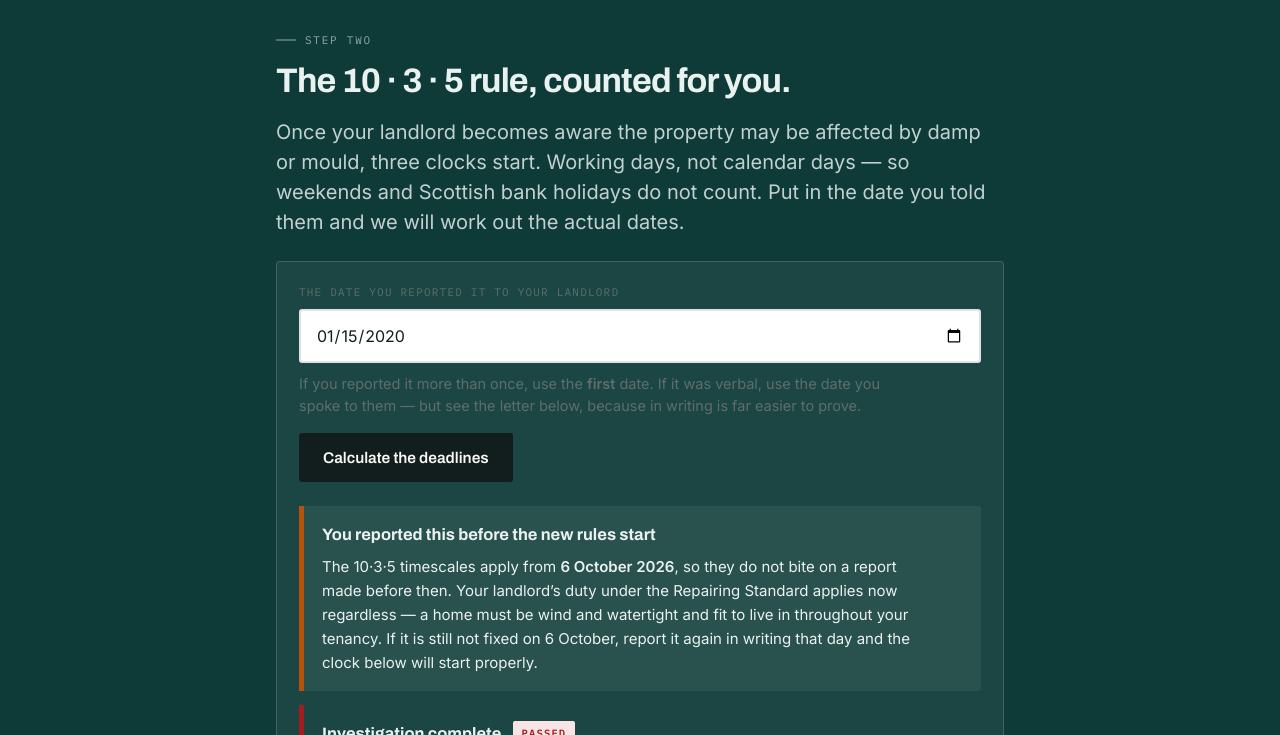
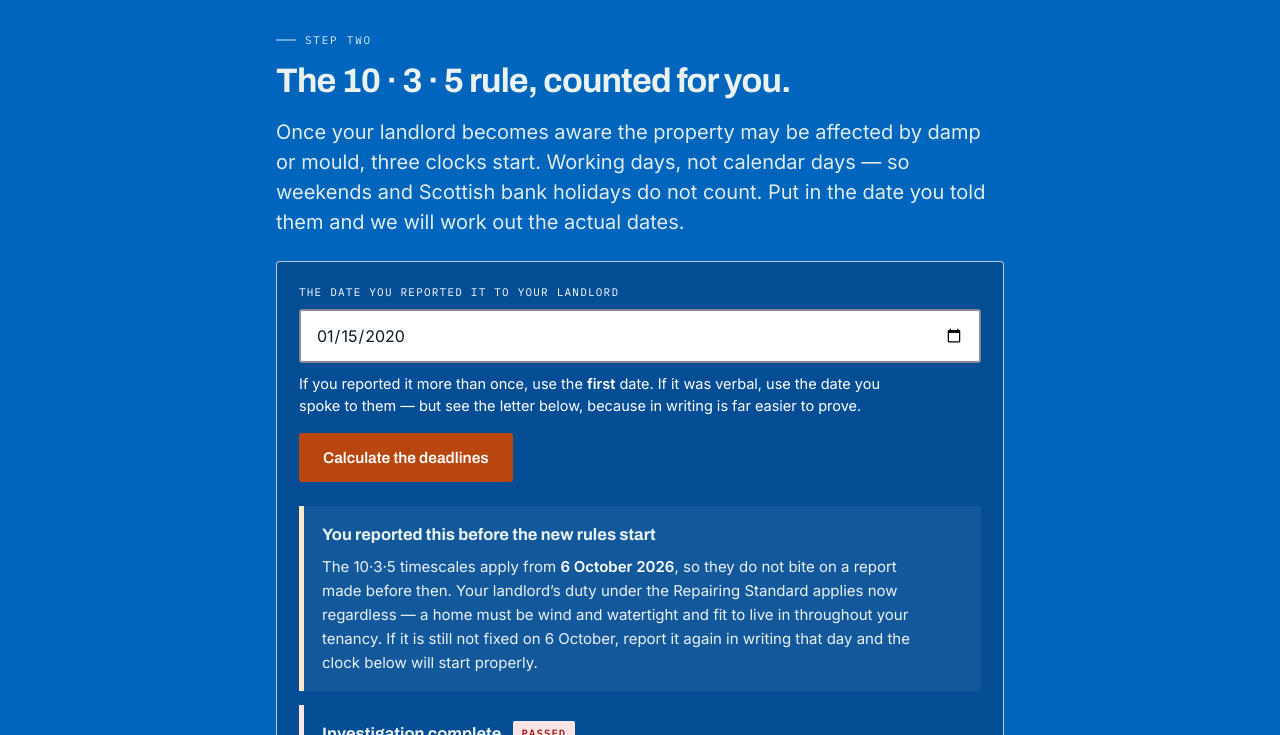
Before and after one commit to jeffjohnwebb280270-afk/dampcheck-scotland, a plain HTML site: page index.html in a window 1280 px wide. Both pictures are taken after typing "2020-01-15" into the empty fields and a click on the button "Calculate the deadlines". Shown: the part 1886-2621 px from the top of the page. Drawn offline with Linux system fonts and the light colour scheme.

Commit message:
Restyle to saltire palette (blue #0065BD + warm accent), fix WCAG AA contrast failures

```diff
--- a/index.html
+++ b/index.html
@@ -10,15 +10,16 @@
 <link href="https://fonts.googleapis.com/css2?family=Archivo:wght@500;600;700;800&family=Inter:wght@400;500;600&family=IBM+Plex+Mono:wght@400;500;600&display=swap" rel="stylesheet">
 <style>
 :root{
-  --ink:#111E1D;
-  --deep:#0E3B38;        /* Scottish loch teal — the tool's own colour */
-  --paper:#FAF8F3;
+  --ink:#0A1A2B;
+  --deep:#0065BD;        /* saltire blue — the tool's own colour */
+  --accent:#B8460E;      /* warm accent, reserved for calls to action */
+  --paper:#F5F8FC;
   --card:#FFFFFF;
-  --line:rgba(17,30,29,.13);
-  --line-d:rgba(250,248,243,.16);
-  --mid:#5E6E6C;
+  --line:rgba(10,26,43,.5);
+  --line-d:rgba(255,255,255,.7);
+  --mid:#48576A;
   --ok:#1F6F4A;
-  --warn:#B45309;
+  --warn:#9E4A08;
   --late:#A31D1D;
   --f-d:'Archivo','Helvetica Neue',sans-serif;
   --f-b:'Inter',system-ui,sans-serif;
@@ -29,7 +30,9 @@
 html{-webkit-text-size-adjust:100%;scroll-behavior:smooth}
 body{margin:0;background:var(--paper);color:var(--ink);font-family:var(--f-b);font-size:17px;line-height:1.6}
 img,svg{max-width:100%;display:block}
-:focus-visible{outline:3px solid var(--deep);outline-offset:2px}
+:focus-visible{outline:3px solid var(--ink);outline-offset:2px}
+.band--ink a:focus-visible,.band--ink button:focus-visible,
+.band--deep a:focus-visible,.band--deep button:focus-visible{outline-color:#fff}
 .wrap{max-width:840px;margin:0 auto;padding:0 var(--pad)}
 .band{padding:clamp(38px,7vw,68px) 0}
 .band--tight{padding:clamp(26px,4vw,40px) 0}
@@ -43,10 +46,10 @@ h3{font-size:clamp(18px,2.6vw,21px);font-weight:700;letter-spacing:-.015em}
 p{margin:0 0 1em;max-width:64ch}
 .lede{font-size:clamp(17px,2.2vw,20px);line-height:1.5;color:#33454300}
 .lede{color:#334543}
-.band--deep .lede,.band--ink .lede{color:rgba(234,242,240,.82)}
+.band--deep .lede,.band--ink .lede{color:rgba(234,242,240,.95)}
 .eyebrow{font-family:var(--f-m);font-size:11px;letter-spacing:.16em;text-transform:uppercase;color:var(--mid);margin:0 0 14px;display:flex;align-items:center;gap:9px}
 .eyebrow::before{content:"";width:20px;height:2px;background:currentColor;opacity:.5}
-.band--deep .eyebrow,.band--ink .eyebrow{color:rgba(234,242,240,.6)}
+.band--deep .eyebrow,.band--ink .eyebrow{color:rgba(234,242,240,.95)}
 .small{font-size:14.5px;color:var(--mid);line-height:1.55}
 .mono{font-family:var(--f-m)}
 
@@ -66,12 +69,16 @@ header.site{background:var(--ink);color:#E6EDEC;position:sticky;top:0;z-index:50
 .btn:hover{background:transparent;color:var(--ink)}
 .btn--o{background:transparent;color:var(--ink)}
 .btn--o:hover{background:var(--ink);color:var(--paper)}
-.btn--l{background:#EAF2F0;border-color:#EAF2F0;color:var(--deep)}
-.btn--l:hover{background:transparent;color:#EAF2F0}
+.btn--l{background:var(--accent);border-color:var(--accent);color:#fff}
+.btn--l:hover{background:transparent;color:var(--accent)}
+.band--deep .btn:not(.btn--l):not(.btn--o){background:var(--accent);border-color:var(--accent);color:#fff}
+.band--deep .btn:not(.btn--l):not(.btn--o):hover{background:transparent;color:var(--accent)}
 .btnrow{display:flex;flex-wrap:wrap;gap:11px;margin-top:22px}
 
 .card{background:var(--card);border:1px solid var(--line);border-radius:4px;padding:22px}
-.band--deep .card,.band--ink .card{background:rgba(255,255,255,.06);border-color:var(--line-d)}
+.band--ink .card{background:rgba(255,255,255,.06);border-color:var(--line-d)}
+.band--deep .card{background:#054E96;border-color:var(--line-d)}
+.band--deep label.fl,.band--deep .small,.band--deep .card b{color:#fff}
 .cols{display:grid;gap:16px}
 .c2{grid-template-columns:repeat(2,1fr)}
 .c3{grid-template-columns:repeat(3,1fr)}
@@ -83,7 +90,7 @@ header.site{background:var(--ink);color:#E6EDEC;position:sticky;top:0;z-index:50
 .opt{border:2px solid var(--line);background:#fff;padding:15px 16px;text-align:left;cursor:pointer;border-radius:3px;
   font-family:var(--f-b);font-size:15.5px;font-weight:500;color:var(--ink);transition:.14s;line-height:1.35}
 .opt:hover{border-color:var(--deep)}
-.opt.sel{border-color:var(--deep);background:#E8F1EF;box-shadow:inset 0 0 0 1px var(--deep)}
+.opt.sel{border-color:var(--deep);background:#E6F0FA;box-shadow:inset 0 0 0 1px var(--deep)}
 .opt small{display:block;font-size:13px;color:var(--mid);margin-top:4px;font-weight:400}
 .opt.sel small{color:#2A4B48}
 
@@ -124,7 +131,11 @@ label.fl{display:block;font-family:var(--f-m);font-size:11px;letter-spacing:.11e
 .letter{width:100%;min-height:340px;font-family:var(--f-m);font-size:13px;line-height:1.65;white-space:pre-wrap}
 .note{border:1px dashed var(--line);border-radius:3px;padding:14px 16px;font-family:var(--f-m);font-size:11.5px;
   line-height:1.65;color:var(--mid);margin-top:22px}
-.band--deep .note,.band--ink .note{border-color:var(--line-d);color:rgba(234,242,240,.62)}
+.band--deep .note,.band--ink .note{border-color:var(--line-d);color:rgba(234,242,240,.95)}
+.band--deep .dl p{color:#EAF2F0}
+.band--deep .dl.ok{border-left-color:#C5F5D8} .band--deep .dl.ok .date{color:#C5F5D8}
+.band--deep .dl.warn{border-left-color:#FFE8C4} .band--deep .dl.warn .date{color:#FFE8C4}
+.band--deep .dl.late{border-left-color:#FFE4E4} .band--deep .dl.late .date{color:#FFE4E4}
 
 .steps{counter-reset:s;list-style:none;padding:0;margin:22px 0 0}
 .steps li{counter-increment:s;position:relative;padding:0 0 22px 46px;border-left:2px solid var(--line);margin-left:14px}
@@ -460,9 +471,9 @@ document.getElementById('diagnose').addEventListener('click',()=>{
 document.getElementById('calc').addEventListener('click',()=>{
   const box = document.getElementById('dlout');
   const v = document.getElementById('reported').value;
-  if(!v){ box.innerHTML='<p class="small" style="color:#FFD9D9">Put in the date you reported it.</p>'; return; }
+  if(!v){ box.innerHTML='<p class="small" style="color:#FFE4E4">Put in the date you reported it.</p>'; return; }
   const rep = new Date(v+'T00:00:00'); const now = today();
-  if(rep > now){ box.innerHTML='<p class="small" style="color:#FFD9D9">That date is in the future.</p>'; return; }
+  if(rep > now){ box.innerHTML='<p class="small" style="color:#FFE4E4">That date is in the future.</p>'; return; }
 
   const pre = rep < new Date('2026-10-06T00:00:00');
   const d10 = addWorkingDays(rep,10), d13 = addWorkingDays(d10,3), d18 = addWorkingDays(d10,5);
@@ -482,7 +493,7 @@ document.getElementById('calc').addEventListener('click',()=>{
   <div class="dl ${st(d18)}"><h4>Work must have started ${lab(d18)}</h4>
     <div class="date">${fmt(d18)}</div>
     <p>5 working days after they conclude work is needed. Started, not finished — there is no statutory completion deadline in the private rented sector.</p></div>
-  <p class="small" style="color:rgba(234,242,240,.75)">Weekends and Scottish bank holidays are excluded. Print or screenshot this — dates you can point at are worth more than dates you remember.</p>
+  <p class="small" style="color:#EAF2F0">Weekends and Scottish bank holidays are excluded. Print or screenshot this — dates you can point at are worth more than dates you remember.</p>
   <div class="btnrow"><a class="btn btn--l" href="#letter">Now write the letter</a></div>`;
   box.innerHTML = html;
 });
```
